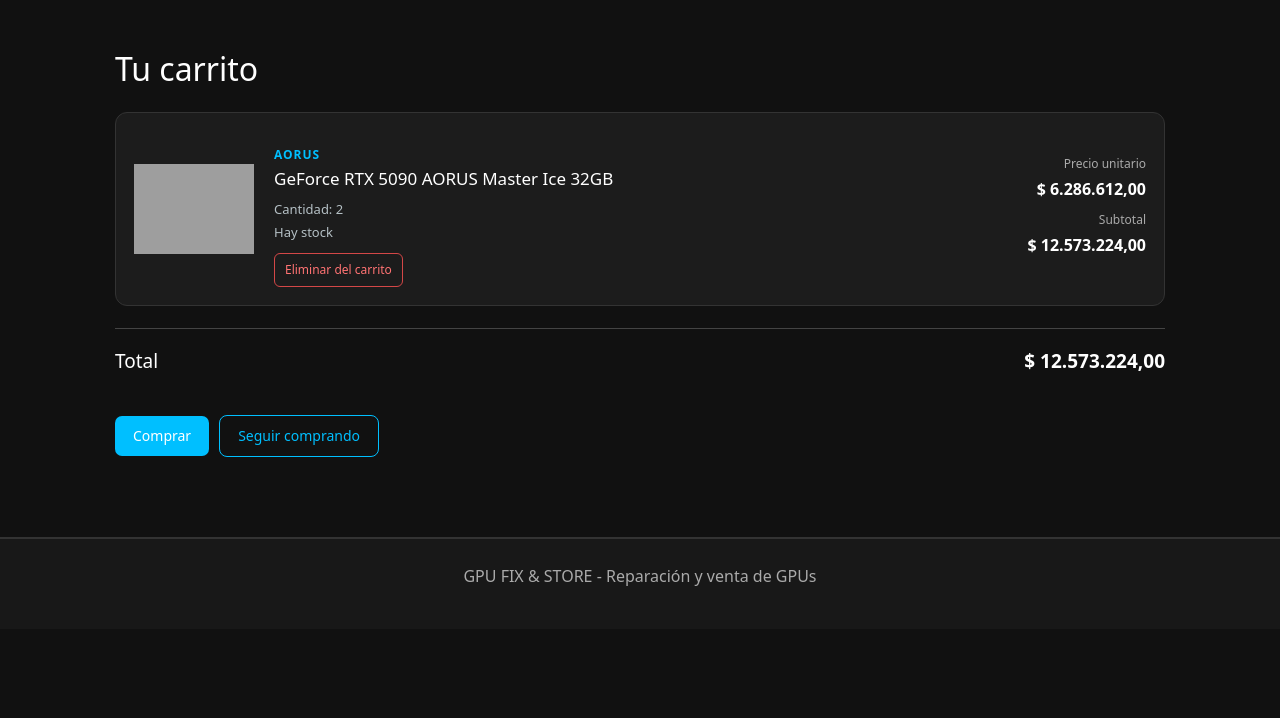
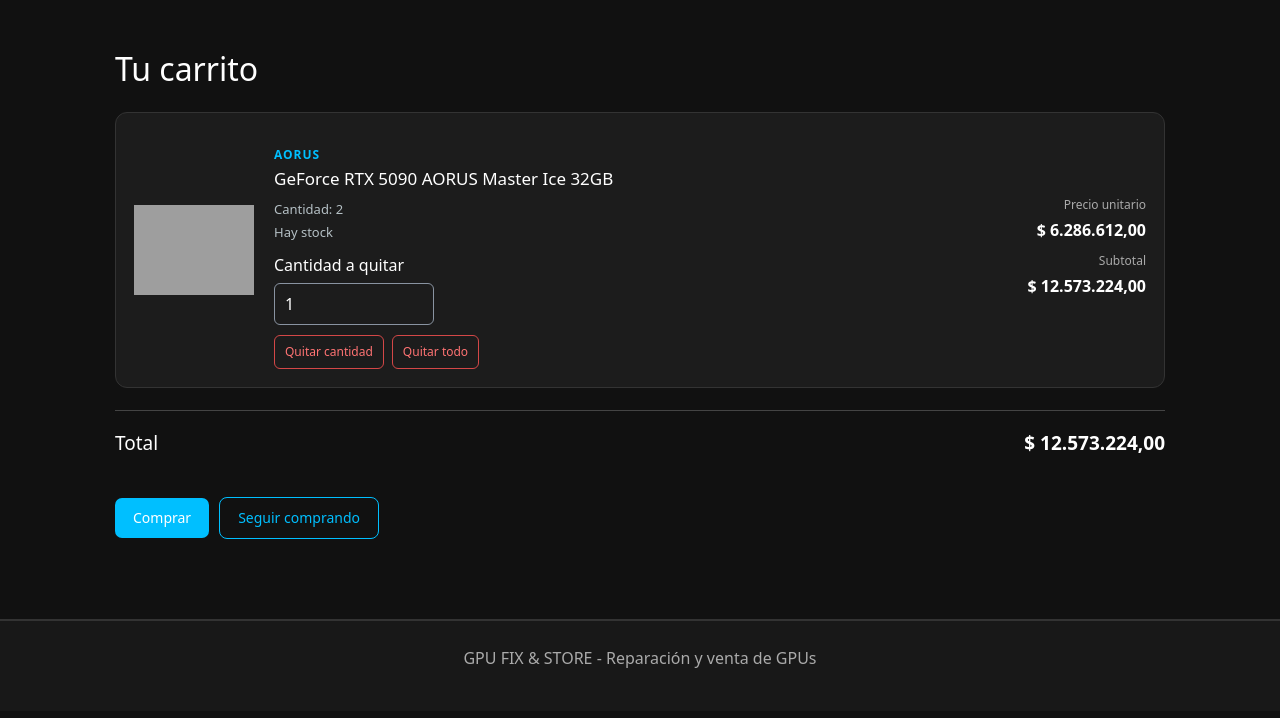
Before and after one commit to Romeriano1/GPUFIX, a PHP site: page /carrito.php in a window 1280 px wide. Shown: the part 82-800 px from the top of the page. Run offline with PHP 8.4, Linux system fonts and the light colour scheme; a user stored in the database is signed in; data comes from the database, SQL or seed files in the repository; grey boxes are pictures that could not be loaded.

Commit message:
Cambio 43a
Cambio carrito

```diff
--- a/carrito.php
+++ b/carrito.php
@@ -24,43 +24,55 @@ if ($_SERVER["REQUEST_METHOD"] === "POST") {
     $accion = (string) ($_POST["accion"] ?? "");
     $idGpu = filter_var($_POST["id_gpu"] ?? null, FILTER_VALIDATE_INT);
 
-    if ($accion === "eliminar") {
-        if (!$idGpu || $idGpu < 1) {
-            $_SESSION["mensaje_carrito"] = "No pudimos identificar el producto que querés eliminar.";
-            header("Location: carrito.php");
+    if (in_array($accion, ['quitar', 'eliminar'], true)) {
+        if (empty($_SESSION['usuario_id'])) {
+            header('Location: login.php?requerido=carrito');
             exit;
         }
-
-        if (empty($_SESSION["usuario_id"])) {
-            header("Location: login.php?requerido=carrito");
+        $cantidadQuitar = filter_var($_POST['cantidad_quitar'] ?? null, FILTER_VALIDATE_INT);
+        if (!$idGpu || $idGpu < 1 || ($accion === 'quitar' && (!$cantidadQuitar || $cantidadQuitar < 1))) {
+            $_SESSION['mensaje_carrito'] = 'Seleccioná un producto y una cantidad válida para quitar.';
+            header('Location: carrito.php', true, 303);
             exit;
         }
-
+        $transaccionActiva = false;
         try {
-            require_once __DIR__ . "/conexion.php";
-            $usuarioId = (int) $_SESSION["usuario_id"];
-            $eliminarDetalle = $conexion->prepare(
-                "DELETE d FROM detalle_carrito AS d " .
-                "INNER JOIN carrito AS ca ON ca.id_carrito = d.id_carrito " .
-                "INNER JOIN cliente AS c ON c.id_cliente = ca.id_cliente " .
-                "WHERE c.id_correo = ? AND d.id_gpu = ?"
-            );
-            $eliminarDetalle->bind_param("ii", $usuarioId, $idGpu);
-            $eliminarDetalle->execute();
-            $_SESSION["mensaje_carrito"] = $eliminarDetalle->affected_rows > 0
-                ? "Producto eliminado del carrito."
-                : "Ese producto ya no estaba en tu carrito.";
-            $eliminarDetalle->close();
-            $conexion->close();
+            require_once __DIR__ . '/conexion.php';
+            $conexion->begin_transaction();
+            $transaccionActiva = true;
+            $usuarioId = (int) $_SESSION['usuario_id'];
+            $buscarCarrito = $conexion->prepare('SELECT ca.id_carrito FROM carrito ca INNER JOIN cliente c ON c.id_cliente=ca.id_cliente WHERE c.id_correo=? FOR UPDATE');
+            $buscarCarrito->bind_param('i', $usuarioId);
+            $buscarCarrito->execute();
+            $carritoPropio = $buscarCarrito->get_result()->fetch_assoc();
+            if (!$carritoPropio) throw new RuntimeException('Tu carrito ya no está disponible.');
+            $idCarrito = (int) $carritoPropio['id_carrito'];
+            $buscarDetalle = $conexion->prepare('SELECT id_detalle_carrito,cantidad FROM detalle_carrito WHERE id_carrito=? AND id_gpu=? FOR UPDATE');
+            $buscarDetalle->bind_param('ii', $idCarrito, $idGpu);
+            $buscarDetalle->execute();
+            $detalle = $buscarDetalle->get_result()->fetch_assoc();
+            if (!$detalle) throw new RuntimeException('Ese producto ya no está en tu carrito.');
+            $cantidadActual = (int) $detalle['cantidad'];
+            if ($accion === 'quitar' && $cantidadQuitar > $cantidadActual) throw new RuntimeException('La cantidad del carrito cambió. Podés quitar hasta ' . $cantidadActual . ' unidades.');
+            $cantidadRestante = $accion === 'eliminar' ? 0 : $cantidadActual - $cantidadQuitar;
+            $idDetalle = (int) $detalle['id_detalle_carrito'];
+            if ($cantidadRestante === 0) {
+                $guardar = $conexion->prepare('DELETE FROM detalle_carrito WHERE id_detalle_carrito=?');
+                $guardar->bind_param('i', $idDetalle);
+            } else {
+                $guardar = $conexion->prepare('UPDATE detalle_carrito SET cantidad=? WHERE id_detalle_carrito=?');
+                $guardar->bind_param('ii', $cantidadRestante, $idDetalle);
+            }
+            $guardar->execute();
+            $conexion->commit();
+            $transaccionActiva = false;
+            $_SESSION['mensaje_carrito'] = $cantidadRestante === 0 ? 'Producto quitado del carrito.' : 'Quitaste ' . $cantidadQuitar . ' unidades. Quedan ' . $cantidadRestante . ' en el carrito.';
         } catch (Throwable $error) {
-            error_log("Error al eliminar GPU del carrito: " . $error->getMessage());
-            if (isset($conexion)) {
-                try { $conexion->close(); } catch (Throwable $errorCierre) {}
-            }
-            $_SESSION["mensaje_carrito"] = "No pudimos eliminar el producto. Revisá la conexión con la base de datos e intentá nuevamente.";
+            if ($transaccionActiva) $conexion->rollback();
+            error_log('Error al quitar unidades del carrito: ' . $error->getMessage());
+            $_SESSION['mensaje_carrito'] = $error instanceof mysqli_sql_exception ? 'No pudimos actualizar el carrito. Intentá nuevamente.' : $error->getMessage();
         }
-
-        header("Location: carrito.php");
+        header('Location: carrito.php', true, 303);
         exit;
     }
 
@@ -306,7 +318,7 @@ try {
     <meta charset="UTF-8">
     <meta name="viewport" content="width=device-width, initial-scale=1.0">
     <title>Carrito - GPU FIX &amp; STORE</title>
-    <link rel="stylesheet" href="style.css?v=20261104-responsive">
+    <link rel="stylesheet" href="style.css?v=20261106-carrito">
     <link href="https://cdn.jsdelivr.net/npm/bootstrap@5.3.8/dist/css/bootstrap.min.css" rel="stylesheet">
 </head>
 <body>
@@ -348,10 +360,15 @@ try {
                                 <p>Cantidad: <?= (int) $item["cantidad"] ?></p>
                                 <p><?= $item["stock"] > 0 ? "Hay stock" : "No hay stock" ?></p>
                                 <form action="carrito.php" method="post" class="carrito-item-accion">
-                                    <input type="hidden" name="accion" value="eliminar">
                                     <input type="hidden" name="id_gpu" value="<?= (int) $item["id"] ?>">
                                     <input type="hidden" name="csrf_carrito" value="<?= $escapar($csrfCarrito) ?>">
-                                    <button type="submit" class="boton-eliminar-carrito" aria-label="Eliminar <?= $escapar($item["modelo"]) ?> del carrito">Eliminar del carrito</button>
+                                    <label class="carrito-quitar-cantidad" for="quitar-<?= (int)$item['id'] ?>">Cantidad a quitar
+                                        <input id="quitar-<?= (int)$item['id'] ?>" type="number" name="cantidad_quitar" value="1" min="1" max="<?= (int)$item['cantidad'] ?>" step="1" required>
+                                    </label>
+                                    <div class="carrito-quitar-botones">
+                                        <button type="submit" name="accion" value="quitar" class="boton-eliminar-carrito">Quitar cantidad</button>
+                                        <button type="submit" name="accion" value="eliminar" class="boton-eliminar-carrito" formnovalidate>Quitar todo</button>
+                                    </div>
                                 </form>
                             </div>
                             <div class="carrito-item-precio">
--- a/style.css
+++ b/style.css
@@ -3009,3 +3009,7 @@ main img, main iframe { max-width: 100%; }
 @media (prefers-reduced-motion: reduce) {
     *, *::before, *::after { scroll-behavior: auto !important; transition-duration: .01ms !important; animation-duration: .01ms !important; animation-iteration-count: 1 !important; }
 }
+
+.carrito-quitar-cantidad { display: flex; flex-direction: column; gap: 6px; max-width: 160px; margin-bottom: 10px; }
+.carrito-quitar-cantidad input { width: 100%; padding: 8px 10px; border: 1px solid #8993a1; border-radius: 6px; background: transparent; color: inherit; }
+.carrito-quitar-botones { display: flex; flex-wrap: wrap; gap: 8px; }
```
